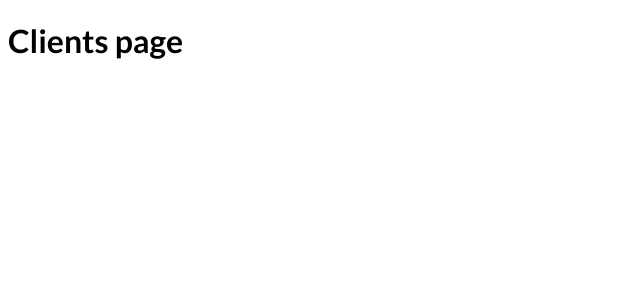
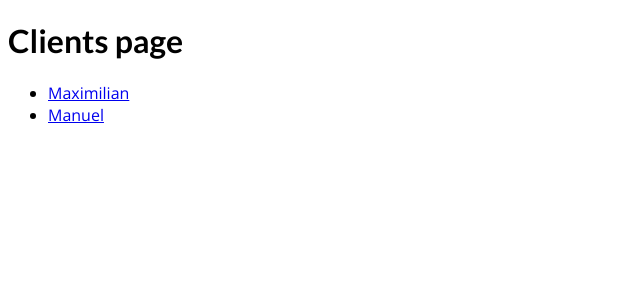
Before and after one commit to akkis/nextjs-course, a Next.js app: page /clients in a window 1280 px wide. Shown: the top 300 px of the page, without its empty margins (0-640 px from the left). Built offline with nearby package versions, Linux system fonts and the light colour scheme.

Commit message:
course continue

```diff
--- a/pages/clients/index.js
+++ b/pages/clients/index.js
@@ -1,7 +1,26 @@
+import Link from "next/link";
+
 function ClientsPage() {
+  const clients = [
+    {
+      id: "max",
+      name: "Maximilian",
+    },
+    {
+      id: "manuel",
+      name: "Manuel",
+    },
+  ];
   return (
     <div>
       <h1>Clients page</h1>
+      <ul>
+        {clients.map((client) => (
+          <li key={client.id}>
+            <Link href={`/clients/${client.id}`}>{client.name}</Link>
+          </li>
+        ))}
+      </ul>
     </div>
   );
 }
```
Also changed, not shown: pages/index.js (+13 -0 lines).
